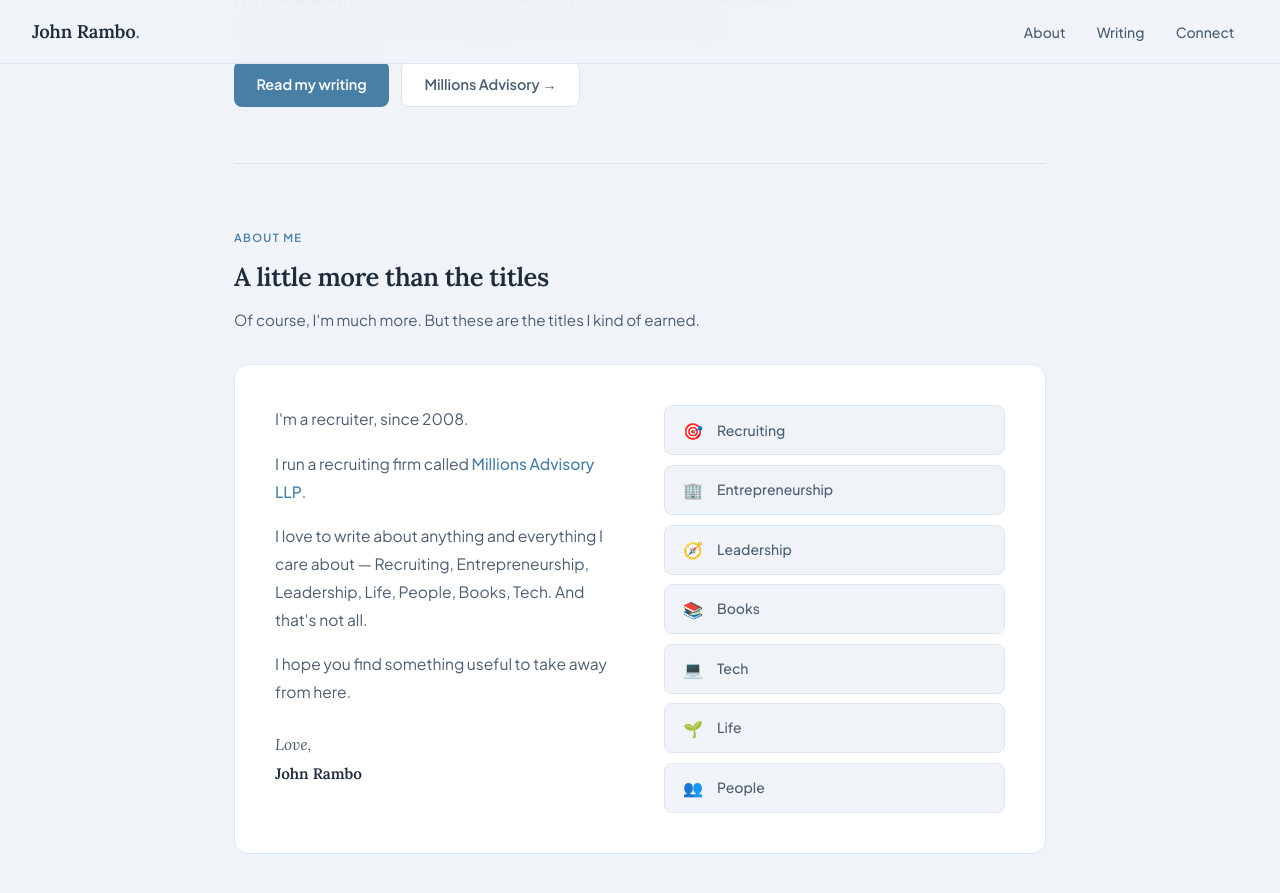
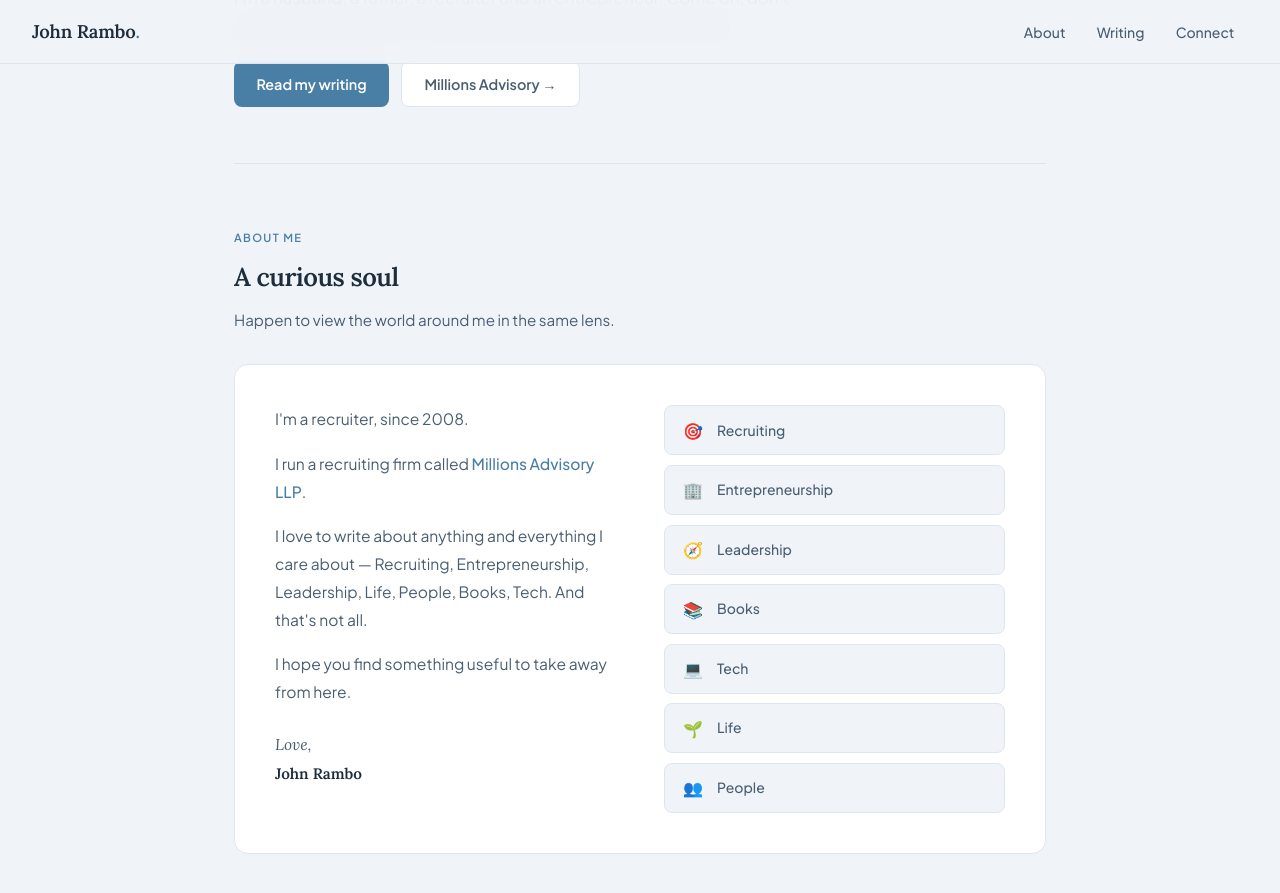
Before and after one commit to johnrambo-r/johnrambo-net, a Jekyll site: the page index.html, which Jekyll copies as it is, in a window 1280 px wide and 900 px high, scrolled down 354 px. Shown: the top 893 px of the window. Built offline with Jekyll 4.4.1, drawn with Linux system fonts in a browser that asks for light colours.

Commit message:
Update about section title and description

```diff
--- a/index.html
+++ b/index.html
@@ -598,8 +598,8 @@
     <!-- ABOUT -->
     <section class="about" id="about">
       <p class="section-label">About me</p>
-      <h2 class="section-title">A little more than the titles</h2>
-      <p class="section-desc">Of course, I'm much more. But these are the titles I kind of earned.</p>
+      <h2 class="section-title">A curious soul</h2>
+      <p class="section-desc">Happen to view the world around me in the same lens.</p>
 
       <div class="about-card">
         <div class="about-left">
```
